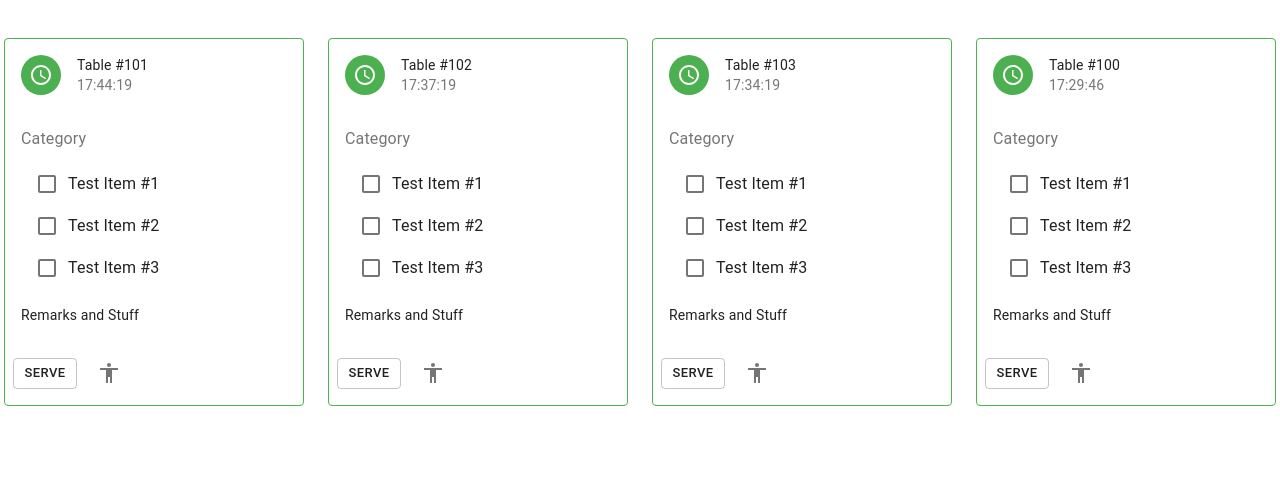
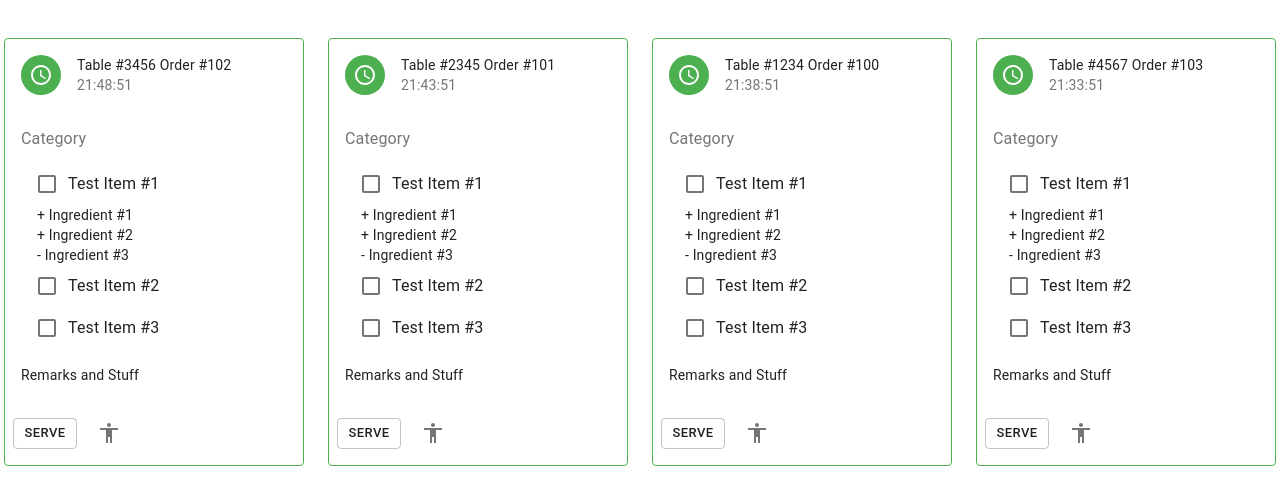
Before and after one commit to firzad/WaitLess, a React (Create React App) app in the folder client/: page /kitchen in a window 1280 px wide. Shown: the top 504 px of the page. Built offline with nearby package versions, Linux system fonts and the light colour scheme.

Commit message:
Socket IO dependency

```diff
--- a/client/package.json
+++ b/client/package.json
@@ -17,6 +17,7 @@
     "react-dom": "^16.13.0",
     "react-router-dom": "^5.1.2",
     "react-scripts": "^3.4.0",
+    "socket.io": "^2.3.0",
     "ts-jest": "^24.3.0",
     "tslint": "^6.0.0",
     "typescript-tslint-plugin": "^0.5.5"
--- a/client/src/components/Kitchen/Kitchen.tsx
+++ b/client/src/components/Kitchen/Kitchen.tsx
@@ -10,25 +10,25 @@ export function Kitchen() {
         {
             tabeleNo: '1234',
             orderNo: 100,
-            orderDate: new Date('2020-03-30T07:24:55.544Z'),
+            orderDate: new Date('2020-04-01T03:15:50.737Z'),
             orderItems: []
         },
         {
             tabeleNo: '2345',
             orderNo: 101,
-            orderDate: new Date('2020-03-30T07:10:22.449Z'),
+            orderDate: new Date('2020-04-01T03:10:50.737Z'),
             orderItems: []
         },
         {
             tabeleNo: '3456',
             orderNo: 102,
-            orderDate: new Date('2020-03-30T07:17:22.449Z'),
+            orderDate: new Date('2020-04-01T03:05:50.737Z'),
             orderItems: []
         },
         {
             tabeleNo: '4567',
             orderNo: 103,
-            orderDate: new Date('2020-03-30T07:20:22.449Z'),
+            orderDate: new Date('2020-04-01T03:20:50.737Z'),
             orderItems: []
         },
     ]
--- a/client/src/components/Kitchen/OrderTicket.tsx
+++ b/client/src/components/Kitchen/OrderTicket.tsx
@@ -30,7 +30,7 @@ export function OrderTicket(props: any) {
         return () => {
             clearInterval(id);
         }
-    // eslint-disable-next-line
+        // eslint-disable-next-line
     }, [dateTime]);
 
     return (
@@ -48,7 +48,7 @@ export function OrderTicket(props: any) {
                     //     <MoreVertIcon />
                     // </IconButton>
                     // }
-                    title={`Table #${props.value}`}
+                    title={`Table #${props.orderItem.tabeleNo}     Order #${props.orderItem.orderNo}`}
                     subheader={moment.utc(dateTime.asMilliseconds()).format("HH:mm:ss")}
                 />
                 <CardContent>
@@ -64,6 +64,15 @@ export function OrderTicket(props: any) {
                             <FormControlLabel className={styleClasses.formControlLabel}
                                 control={<Checkbox value="Test Item #1" inputProps={{ 'aria-label': 'Test Item #1' }} />}
                                 label="Test Item #1" />
+                            <Typography variant="body2" component="p">
+                                {"+ Ingredient #1"}
+                            </Typography>
+                            <Typography variant="body2" component="p">
+                                {"+ Ingredient #2"}
+                            </Typography>
+                            <Typography variant="body2" component="p">
+                                {"- Ingredient #3"}
+                            </Typography>
                             <FormControlLabel className={styleClasses.formControlLabel}
                                 control={<Checkbox value="Test Item #2" inputProps={{ 'aria-label': 'Test Item #2' }} />}
                                 label="Test Item #2" />
```
Also changed, not shown: 2 other files (tests, documents, lock files or other folders).
